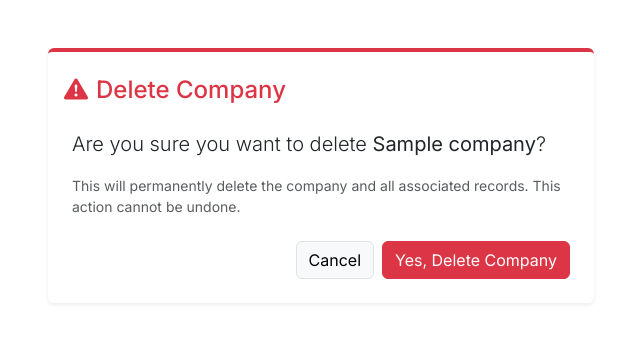
After one commit to Jaycee041305/hryup-platform, a Django app: page /companies/1/delete/ in a window 1280 px wide. The commit adds this page. Shown: the top 350 px of the page, without its empty margins (319-959 px from the left). Run offline with Django 5.2, Linux system fonts and the light colour scheme; a user stored in the database is signed in; tables that the repository leaves empty hold one stand-in row (values such as "Sample post").

Commit message:
Add company deletion functionality to the Clients dashboard

```diff
--- a/companies/urls.py
+++ b/companies/urls.py
@@ -8,6 +8,7 @@ urlpatterns = [
     path('create/', views.CompanyCreateView.as_view(), name='company_create'),
     path('<int:pk>/', views.CompanyDetailView.as_view(), name='company_detail'),
     path('<int:pk>/edit/', views.CompanyUpdateView.as_view(), name='company_edit'),
+    path('<int:pk>/delete/', views.CompanyDeleteView.as_view(), name='company_delete'),
     path('packages/', views.PackageListView.as_view(), name='package_list'),
     path('packages/create/', views.PackageCreateView.as_view(), name='package_create'),
     path('packages/<int:pk>/edit/', views.PackageUpdateView.as_view(), name='package_edit'),
--- a/companies/views.py
+++ b/companies/views.py
@@ -1,4 +1,4 @@
-from django.views.generic import ListView, DetailView, CreateView, UpdateView, TemplateView
+from django.views.generic import ListView, DetailView, CreateView, UpdateView, TemplateView, DeleteView
 from django.urls import reverse_lazy
 from django.shortcuts import get_object_or_404
 from core.mixins import HRyUpAdminRequiredMixin as AdminRequiredMixin, HRyUpStaffRequiredMixin as StaffRequiredMixin
@@ -62,6 +62,25 @@ class CompanyUpdateView(AdminRequiredMixin, UpdateView):
 
     def get_success_url(self):
         return reverse_lazy('companies:detail', kwargs={'pk': self.object.pk})
+
+class CompanyDeleteView(AdminRequiredMixin, DeleteView):
+    """
+    Admin only.
+    Template: companies/company_confirm_delete.html
+    """
+    model = Company
+    template_name = 'companies/company_confirm_delete.html'
+    success_url = reverse_lazy('companies:company_list')
+
+    def form_valid(self, form):
+        from django.contrib import messages
+        from django.http import HttpResponseRedirect
+        company = self.get_object()
+
+        company.delete()
+
+        messages.success(self.request, f"Company '{company.name}' was successfully deleted.")
+        return HttpResponseRedirect(self.success_url)
 
 class PackageListView(AdminRequiredMixin, ListView):
     """
--- /dev/null
+++ b/templates/companies/company_confirm_delete.html
@@ -0,0 +1,31 @@
+{% extends 'base.html' %}
+
+{% block title %}Delete Client - HRyUp{% endblock %}
+
+{% block content %}
+<div class="container py-5">
+    <div class="row justify-content-center">
+        <div class="col-md-6">
+            <div class="card shadow-sm border-0 border-top border-4 border-danger">
+                <div class="card-header bg-white pt-4 pb-0 border-0">
+                    <h4 class="text-danger mb-0"><i class="bi bi-exclamation-triangle-fill me-2"></i>Delete Company</h4>
+                </div>
+                <div class="card-body p-4">
+                    <p class="lead">Are you sure you want to delete <strong>{{ object.name }}</strong>?</p>
+                    <p class="text-muted small">
+                        This will permanently delete the company and all associated records. This action cannot be undone.
+                    </p>
+
+                    <form method="post" class="mt-4">
+                        {% csrf_token %}
+                        <div class="d-flex justify-content-end gap-2">
+                            <a href="{% url 'companies:company_list' %}" class="btn btn-light border">Cancel</a>
+                            <button type="submit" class="btn btn-danger">Yes, Delete Company</button>
+                        </div>
+                    </form>
+                </div>
+            </div>
+        </div>
+    </div>
+</div>
+{% endblock %}
```
Also changed, not shown: templates/companies/company_list.html (+6 -1 lines).
